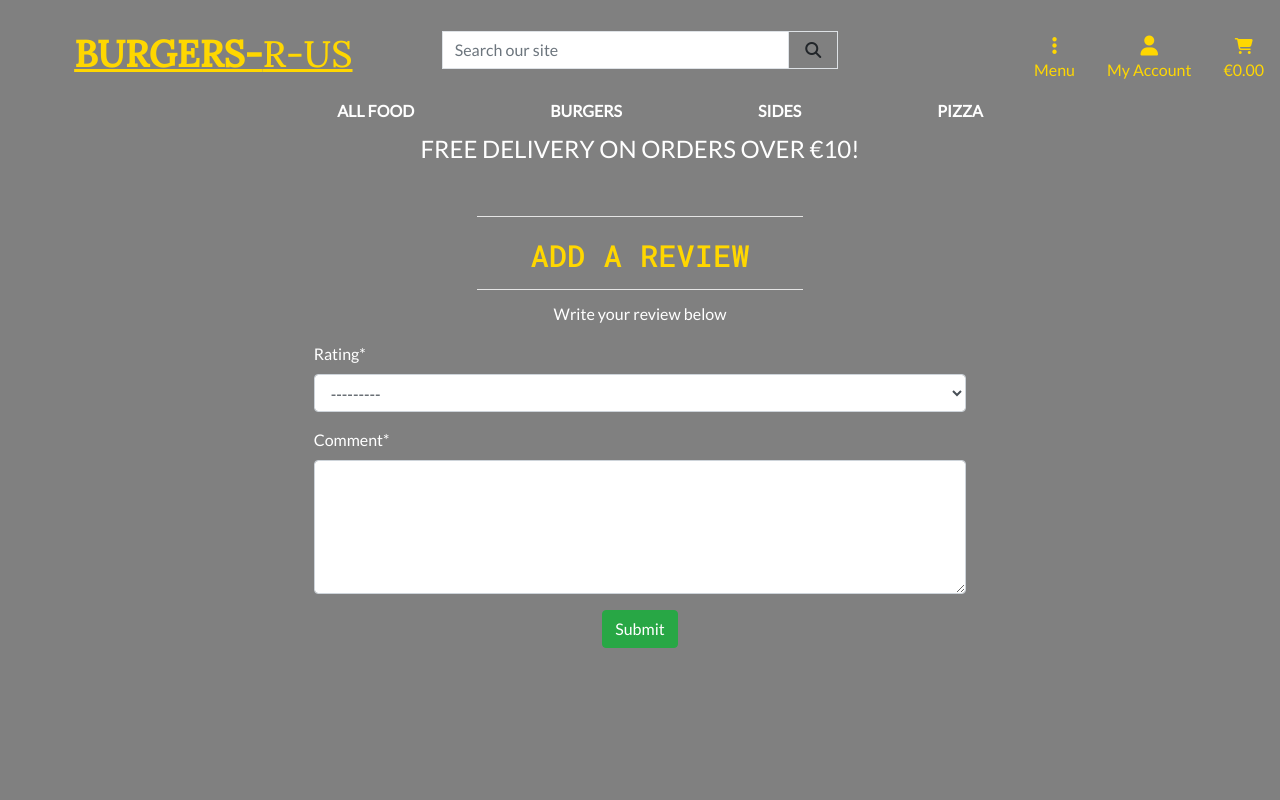
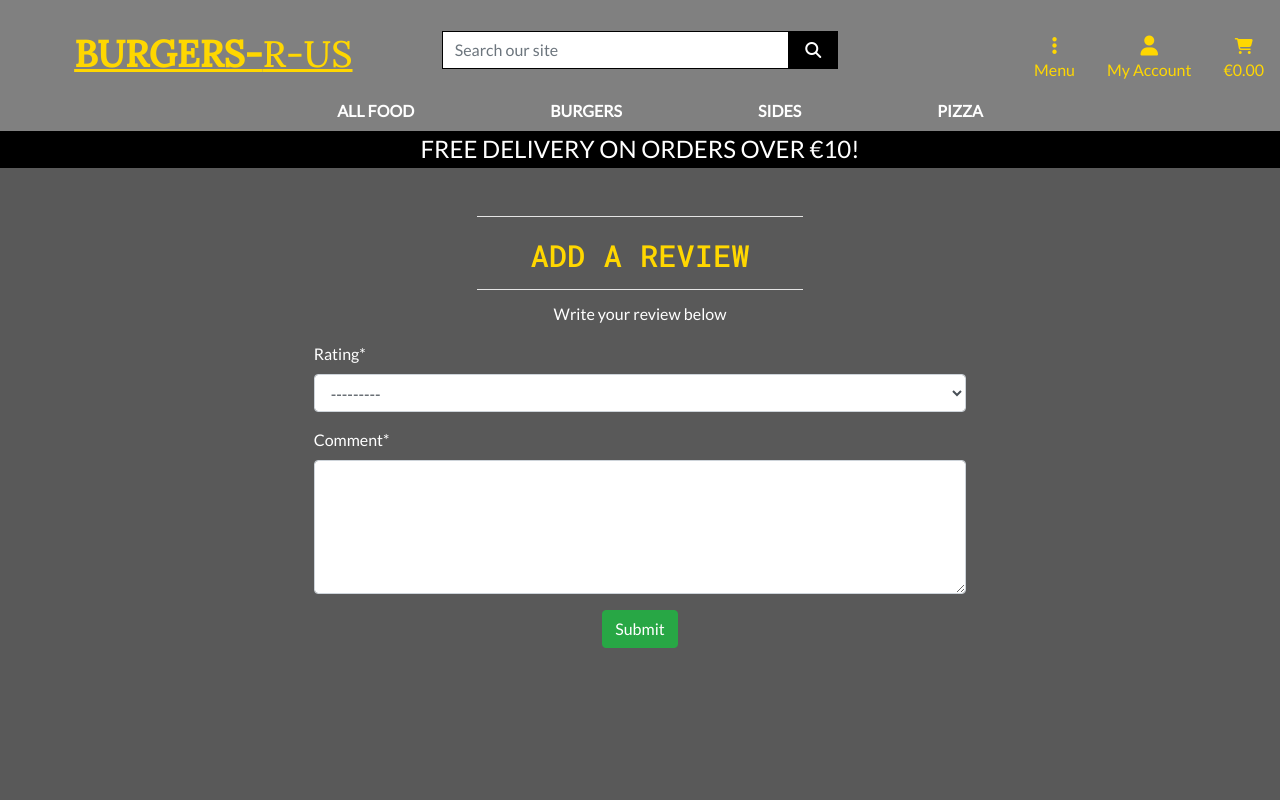
Before and after one commit to seanj06/Burgers-R-Us-P5, a Django app: page /review/add/ in a window 1280 px wide. Run offline with Django 3.2, Linux system fonts and the light colour scheme; some libraries are stand-ins or nearby versions.

Commit message:
Review page tidy up

```diff
--- a/review/static/review/css/review.css
+++ b/review/static/review/css/review.css
@@ -39,9 +39,11 @@
     border: 1px solid white;
     border-radius: 10px;
     background-color: white;
+    opacity: 0.9;
     color: black;
     margin: 1rem;
     border: 1px solid gold;
+    box-shadow:5px 5px 20px black;
 }
 
 .confirmation-container {
--- a/review/templates/review/add_review.html
+++ b/review/templates/review/add_review.html
@@ -11,6 +11,7 @@
 {% endblock %}
 
 {% block content %}
+<div class="overlay"></div>
 <div class="container">
     <div class="row justify-content-center">
         <div class="col-12 col-md-10 col-lg-8">
--- a/review/templates/review/edit_review.html
+++ b/review/templates/review/edit_review.html
@@ -11,6 +11,7 @@
 {% endblock %}
 
 {% block content %}
+<div class="overlay"></div>
 <div class="container">
     <div class="row justify-content-center">
         <div class="col-12">
--- a/static/css/base.css
+++ b/static/css/base.css
@@ -121,6 +121,23 @@ body {
     justify-content: center;
     height: 1.5rem;
     width: 1.5rem;
+}
+
+.btn-black {
+    background: black;
+    color: white;
+}
+
+.text-black {
+    color: #000 !important;
+}
+
+.border-black {
+    border: 1px solid black !important;
+}
+
+.bg-black {
+    background: #000 !important;
 }
 
 .logo-font {
```
Also changed, not shown: review/templates/review/review.html (+4 -3 lines).
